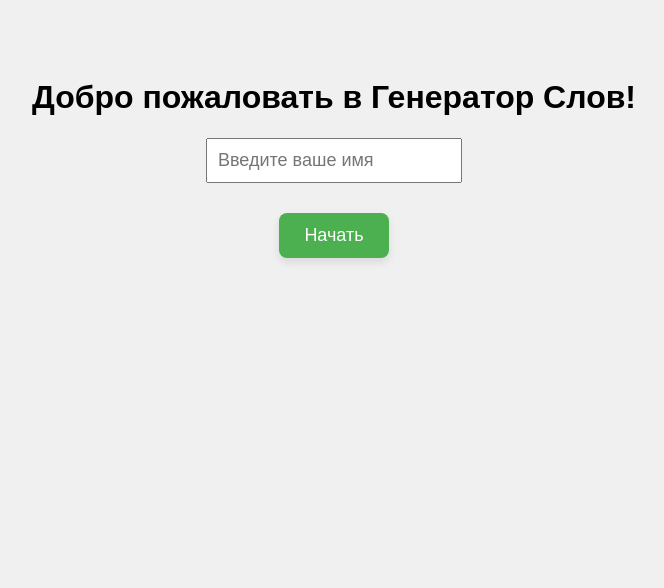
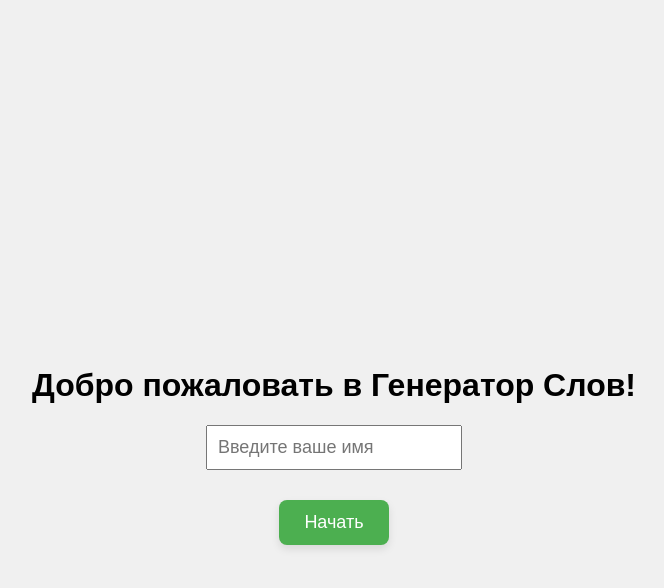
Before and after one commit to akyl007/randomword, a plain HTML site: page index.html in a window 1280 px wide. Shown: the whole page, without its empty margins (306-970 px from the left). Drawn offline with Linux system fonts and the light colour scheme.

Commit message:
Update styles.css

```diff
--- a/styles.css
+++ b/styles.css
@@ -3,6 +3,7 @@ body {
     background-color: #f0f0f0;
     text-align: center;
     padding: 50px;
+    margin: 0;
 }
 
 .welcome-screen, .category-screen, .word-screen {
@@ -10,6 +11,7 @@ body {
     flex-direction: column;
     justify-content: center;
     align-items: center;
+    height: 100vh; /* Используем всю высоту окна */
 }
 
 #username {
@@ -58,6 +60,7 @@ button:active {
     align-items: center;
     font-size: 24px;
     font-weight: bold;
+    margin-bottom: 20px;
 }
 
 #definition-container {
```
